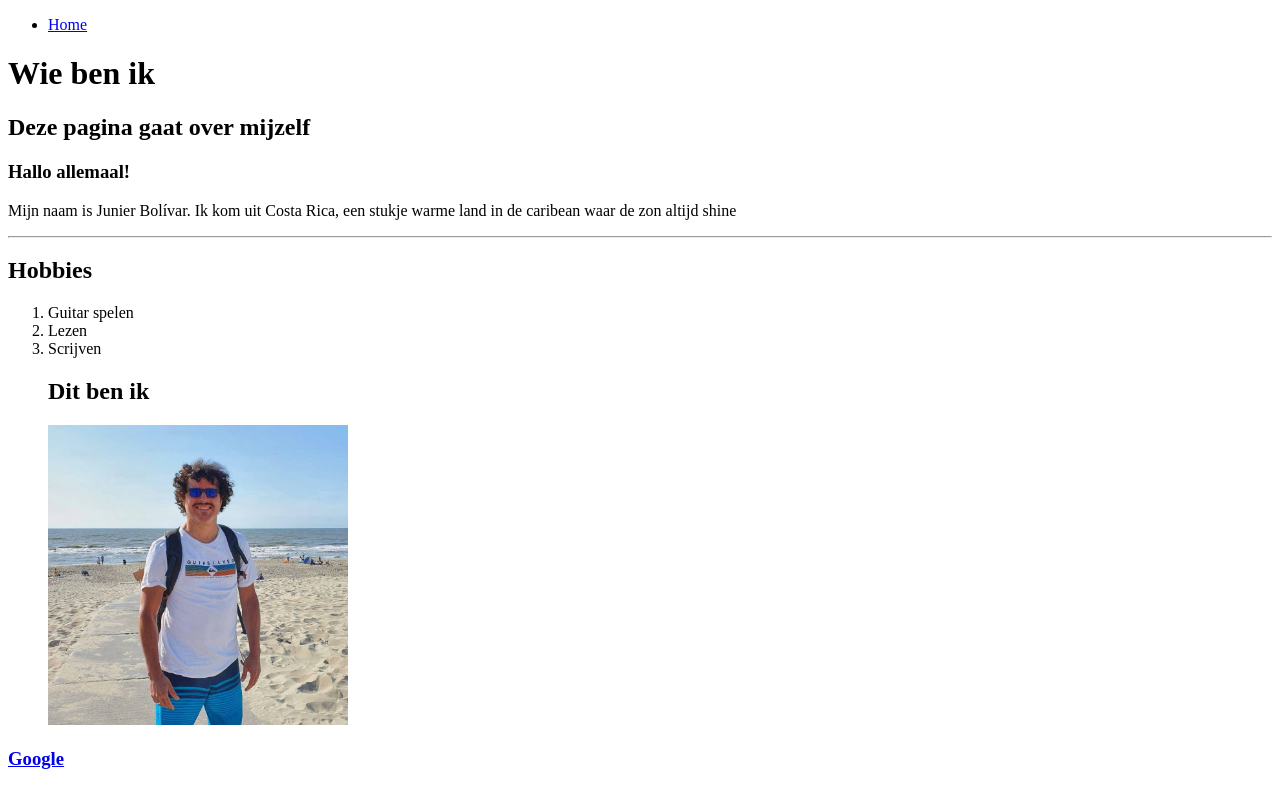
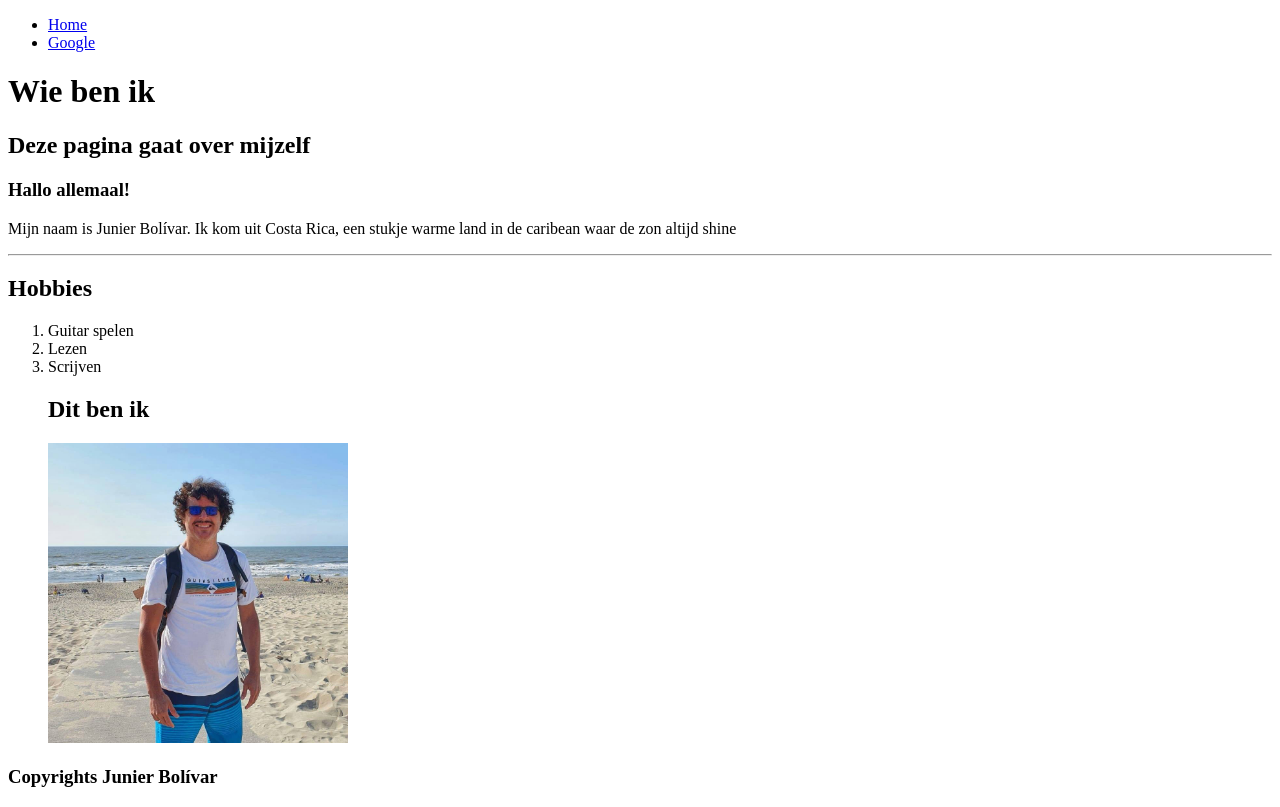
Before and after one commit to Junbol/WincAcademy_WebDev_HTML_Opdracht_3_Semantics, a plain HTML site: page about.html in a window 1280 px wide. Drawn offline with Linux system fonts and the light colour scheme.

Commit message:
Update about.html

```diff
--- a/about.html
+++ b/about.html
@@ -14,6 +14,7 @@
         <nav>
             <ul>
                 <li><a href="index.html" target="_self">Home</a></li>
+                <li><a href="https://www.google.com/" target="_blank">Google</a></li>
             </ul>
         </nav>
         <h1>Wie ben ik</h1>
@@ -43,7 +44,7 @@
       </figure>
 
       <footer>
-         <h3><a href="https://www.google.com/" target="_blank">Google</a></h3>
+          <h3>Copyrights Junier Bolívar</h3>
       </footer>
 
 </body>
```
